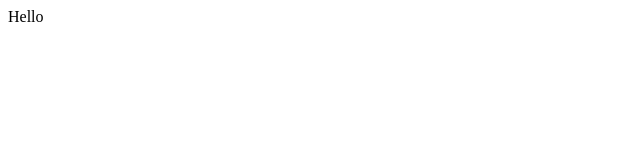
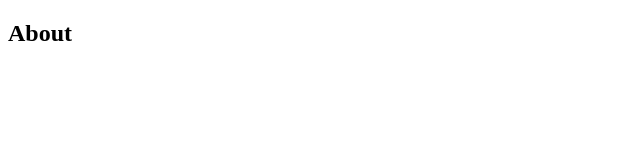
Before and after one commit to ygnoh/router-v4-tutorial, a React (Create React App) app: page /about in a window 1280 px wide. Shown: the top 160 px of the page, without its empty margins (0-640 px from the left). Built offline with nearby package versions, Linux system fonts and the light colour scheme.

Commit message:
feat: routing home and about component

```diff
--- a/src/shared/App.js
+++ b/src/shared/App.js
@@ -1,10 +1,13 @@
-import React, { Component } from 'react'
+import React, { Component } from 'react';
+import { Route } from 'react-router-dom';
+import { Home, About } from 'pages';
 
 class App extends Component {
-    render () {
+    render() {
         return (
             <div>
-                Hello
+                <Route exact path="/" component={Home}/>
+                <Route path="/about" component={About}/>
             </div>
         )
     }
```
